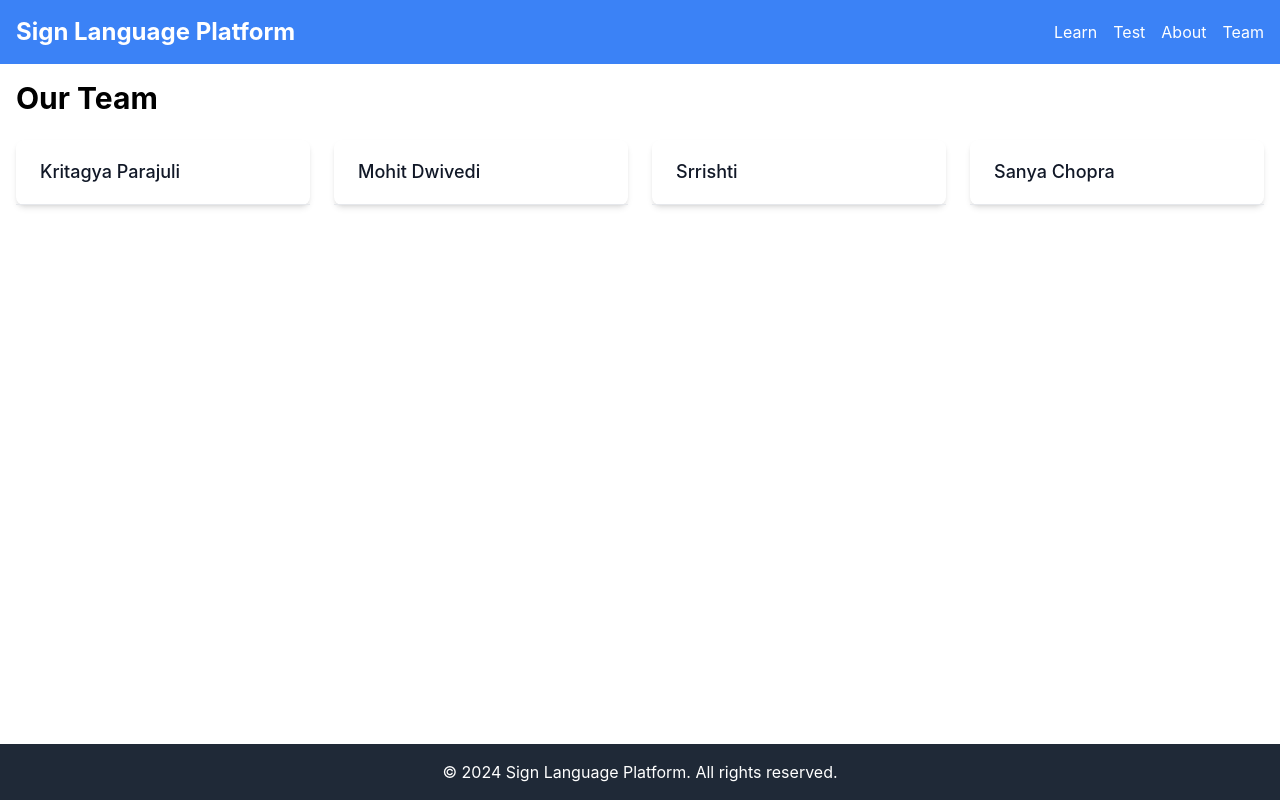
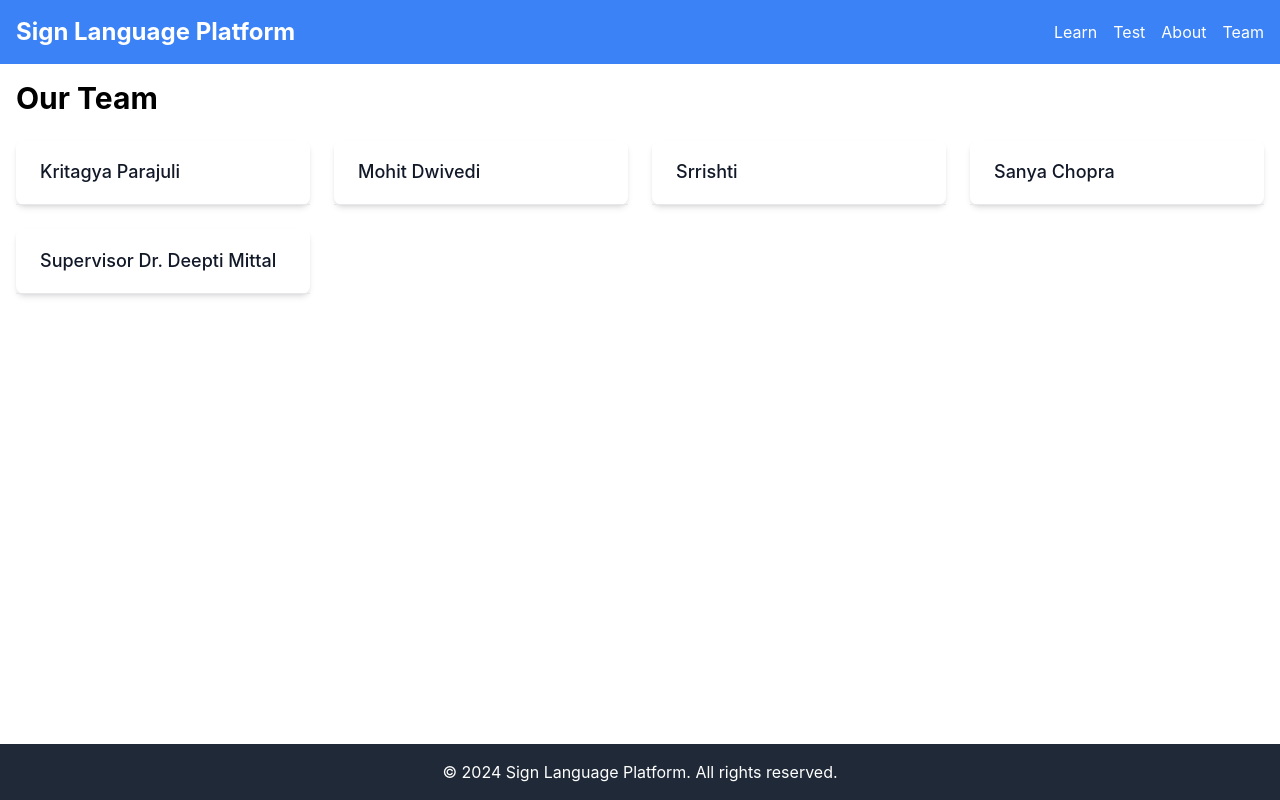
Before and after one commit to harishpariyar07/caps, a React (Create React App) app: page /team in a window 1280 px wide. Built offline with nearby package versions, Linux system fonts and the light colour scheme.

Commit message:
added mentor name

```diff
--- a/src/pages/Team.js
+++ b/src/pages/Team.js
@@ -7,6 +7,7 @@ const Team = () => {
     { name: 'Mohit Dwivedi'},
     { name: 'Srrishti'},
     { name: 'Sanya Chopra'},
+    { name: 'Supervisor Dr. Deepti Mittal'}
   ];
 
   return (
```
